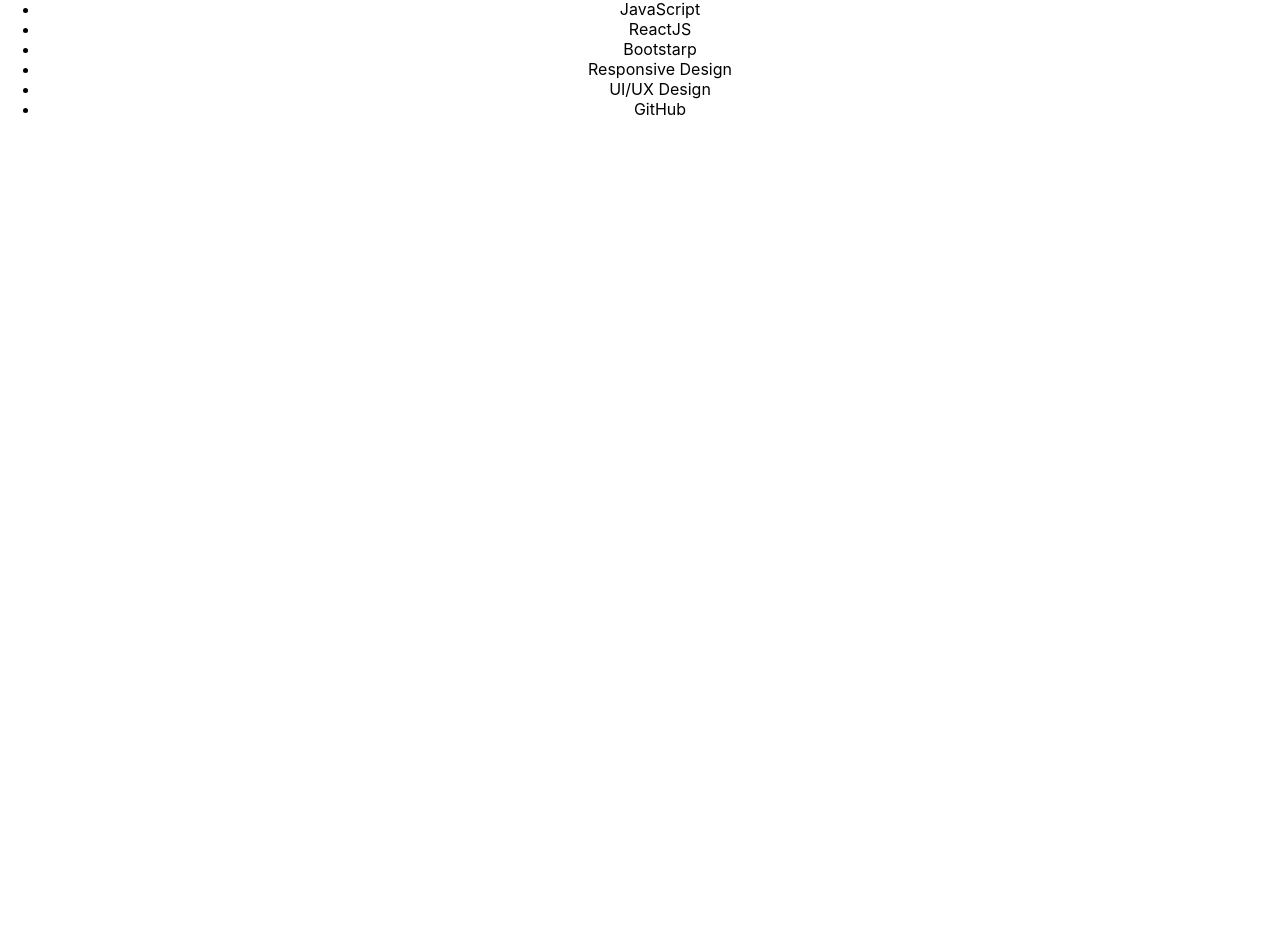
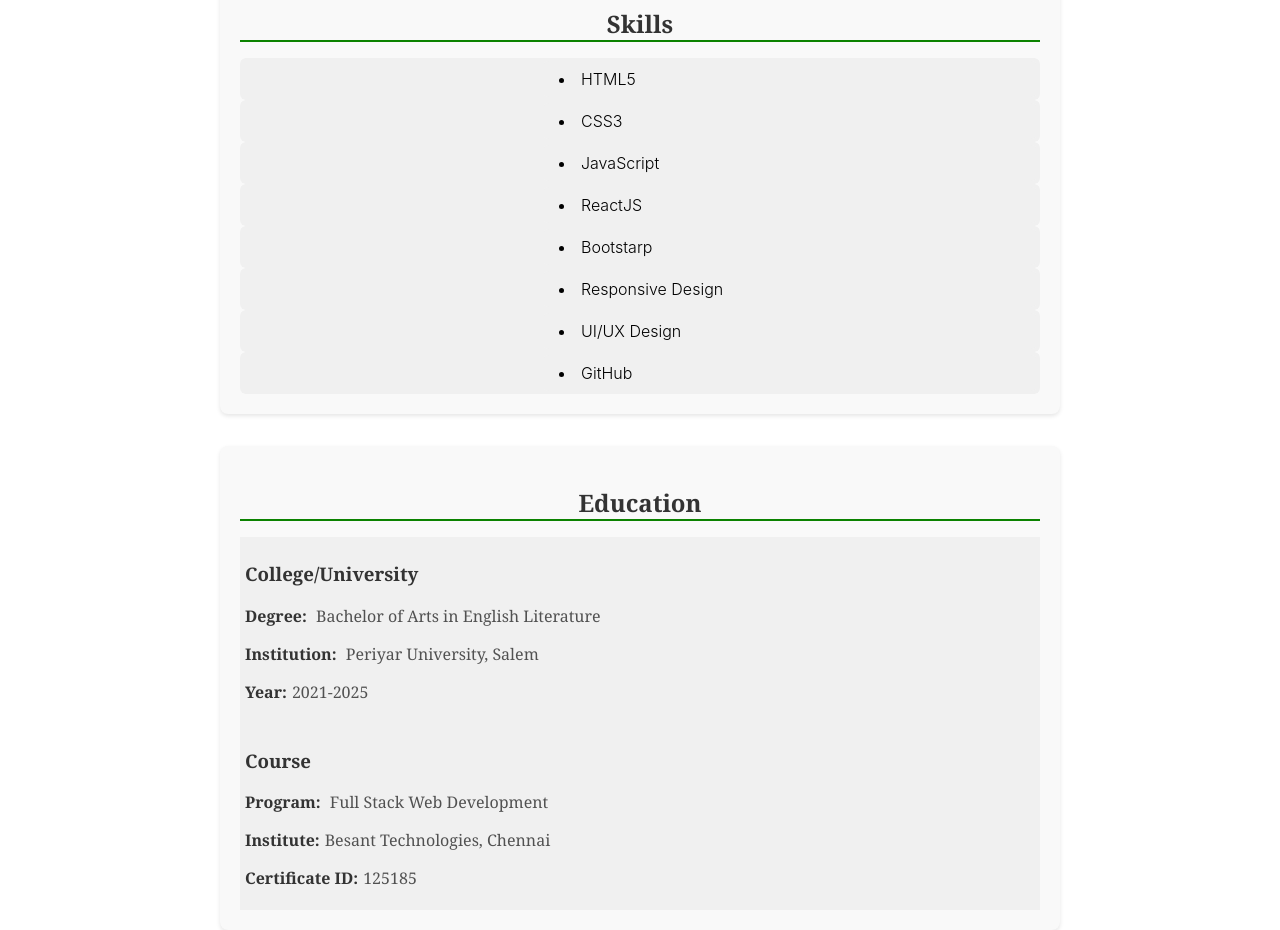
Before and after one commit to Dharshini-26003/interactive-resume, a React (Create React App) app: page / in a window 1280 px wide. Shown: the part 1265-2195 px from the top of the page. Before the commit the page ends 1400 px from the top, so only its background shows below. Built offline with nearby package versions, Linux system fonts and the light colour scheme.

Commit message:
Update Education section with degree and certification details

```diff
--- a/src/App.js
+++ b/src/App.js
@@ -4,11 +4,13 @@
 import Icons from "./sidebar/socialicons";
 import About from "./components/about";
 import MySkills from "./components/skills";
+import MyEducations from "./components/education";
 import './styles/App.css';
 import './styles/index.css'
 import './styles/resumeintro.css';
 import './styles/about.css';
-
+import './styles/skills.css';
+import './styles/education.css';
 
 function App() {
   return (
@@ -18,11 +20,14 @@
         <MyProfile />
         <Icons />
       </div>
-      <div className="about-section">
+      <div className="about-sec">
         <About />
       </div>
-      <div className="skills-section">
+      <div className="skills-sec">
         <MySkills />
+      </div>
+      <div className="edu-sec">
+        <MyEducations />
       </div>
     </div>
   );
--- a/src/components/education.jsx
+++ b/src/components/education.jsx
@@ -0,0 +1,40 @@
+import React from 'react';
+
+function MyEducations(){
+    return(
+        <section>
+            <h2>Education</h2>
+            <article className='edu-list'>
+                <h3>College/University</h3>
+                <p>
+                    <strong>Degree: </strong>
+                  <span>Bachelor of Arts in English Literature</span>
+                </p>
+                <p>
+                    <strong>Institution: </strong>
+                    <span>Periyar University, Salem</span>
+                </p>
+                <p>
+                    <strong>Year:</strong>
+                    <span>2021-2025</span>
+                </p>
+            </article>
+            <article className='edu-inst'>
+                <h3>Course</h3>
+                <p>
+                    <strong>Program: </strong>
+                    <span>Full Stack Web Development</span>
+                </p>
+                <p>
+                    <strong>Institute:</strong>
+                    <span>Besant Technologies, Chennai</span>
+                </p>
+                <p>
+                    <strong>Certificate ID:</strong>
+                    <span>125185</span>
+                </p>
+            </article>
+        </section>
+    )
+}
+export default MyEducations;
--- a/src/components/skills.jsx
+++ b/src/components/skills.jsx
@@ -2,18 +2,18 @@
 
 function MySkills(){
     return (
-        <div className='skills-sec'>
+        <div>
         <h2>Skills</h2>
-        <ul className='skills-list'>
-            <li>HTML5</li>
-            <li>CSS3</li>
-            <li>JavaScript</li>
-            <li>ReactJS</li>
-            <li>Bootstarp</li>
-            <li>Responsive Design</li>
-            <li>UI/UX Design</li>
-            <li>GitHub</li>
-        </ul>
+        <div className='skills-list'>
+            <div><li>HTML5</li></div>
+            <div><li>CSS3</li></div>
+            <div><li>JavaScript</li></div>
+            <div><li>ReactJS</li></div>
+            <div><li>Bootstarp</li></div>
+            <div><li>Responsive Design</li></div>
+            <div><li>UI/UX Design</li></div>
+            <div><li>GitHub</li></div>
+        </div>
         </div>
     );
 }
--- a/src/styles/about.css
+++ b/src/styles/about.css
@@ -14,6 +14,7 @@
     color: #333;
     margin-bottom: 10px;
     text-align: center;
+    font-family: Cambria, Cochin, Georgia, Times, 'Times New Roman', serif;
 }
 @media (max-width: 768px){
   .about-sec {
@@ -28,4 +29,5 @@
     line-height: 1.6;
     margin-bottom: 10px;
     text-align: left;
+    font-weight: 400;
 }
--- /dev/null
+++ b/src/styles/education.css
@@ -0,0 +1,43 @@
+.edu-sec{
+    background-color: #f9f9f9;
+    padding: 20px;
+    border-radius: 8px;
+    box-shadow: 0 2px 4px rgba(0,0,0,0.1);
+    max-width: 800px;
+    margin: 0px auto;
+    transition: box-shadow 0.3s ease;
+    margin-top: 2rem;
+    color: #333;
+    text-align: center;
+    font-family: Cambria, Cochin, Georgia, Times, 'Times New Roman', serif;
+}
+.edu-list, .edu-inst {
+    list-style-type: none;
+    padding: 5px;
+    text-align: left;
+     background-color: #f0f0f0;
+}
+@media (max-width: 768px){
+  .edu-sec {
+    padding: 15px;
+    margin: 0px auto
+}}
+  .edu-sec h2 {
+    font-size: 1.5rem;
+    border-bottom: 2px solid #0b8200;
+    padding-bottom: 0.5px;
+    margin-bottom: 1rem;
+}
+.edu-list p :hover{
+    background-color: white;
+    transition: background-color 0.3s ease;
+    cursor: default;
+}
+.edu-sec p strong{
+    color: #333
+}
+.edu-sec p span{
+    font-weight: 300;
+    padding: 5px;
+    color: #515151;
+}
--- a/src/styles/skills.css
+++ b/src/styles/skills.css
@@ -7,30 +7,35 @@
     margin: 0px auto;
     transition: box-shadow 0.3s ease;
     margin-top: 2rem;
+    color: #333;
 }
 .skills-sec h2{
     font-size: 1.5rem;
-    border-bottom: 2px solid #e67e22;
+    border-bottom: 2px solid #0b8200;
     padding-bottom: 0.5px;
     margin-bottom: 1rem;
-}
-.skills-list ul {
-  display: grid;
-  grid-template-columns: repeat(auto-fit, minmax(140px, 1fr));
-  gap: 0.75rem;
-  list-style: none;
-  padding: 0;
+    font-family: Cambria, Cochin, Georgia, Times, 'Times New Roman', serif;
 }
 .skills-list li {
   background-color: #f0f0f0;
   padding: 0.5rem 1rem;
   border-radius: 6px;
-  text-align: center;
-  font-weight: 500;
+  text-align: left;
+  font-weight: 300;
+  color: black;
+  margin-left: 300px;
+
 }
-.skilss-list li:hover {
+.skils-list li:hover {
   background-color: #e67e22;
   color: white;
   transition: background-color 0.3s ease;
   cursor: default;
 }
+.skills-list div {
+  padding: 3px;
+  background-color: #f0f0f0;
+  border-radius: 6px;
+  text-align: center;
+  font-weight: 300;
+}
```
